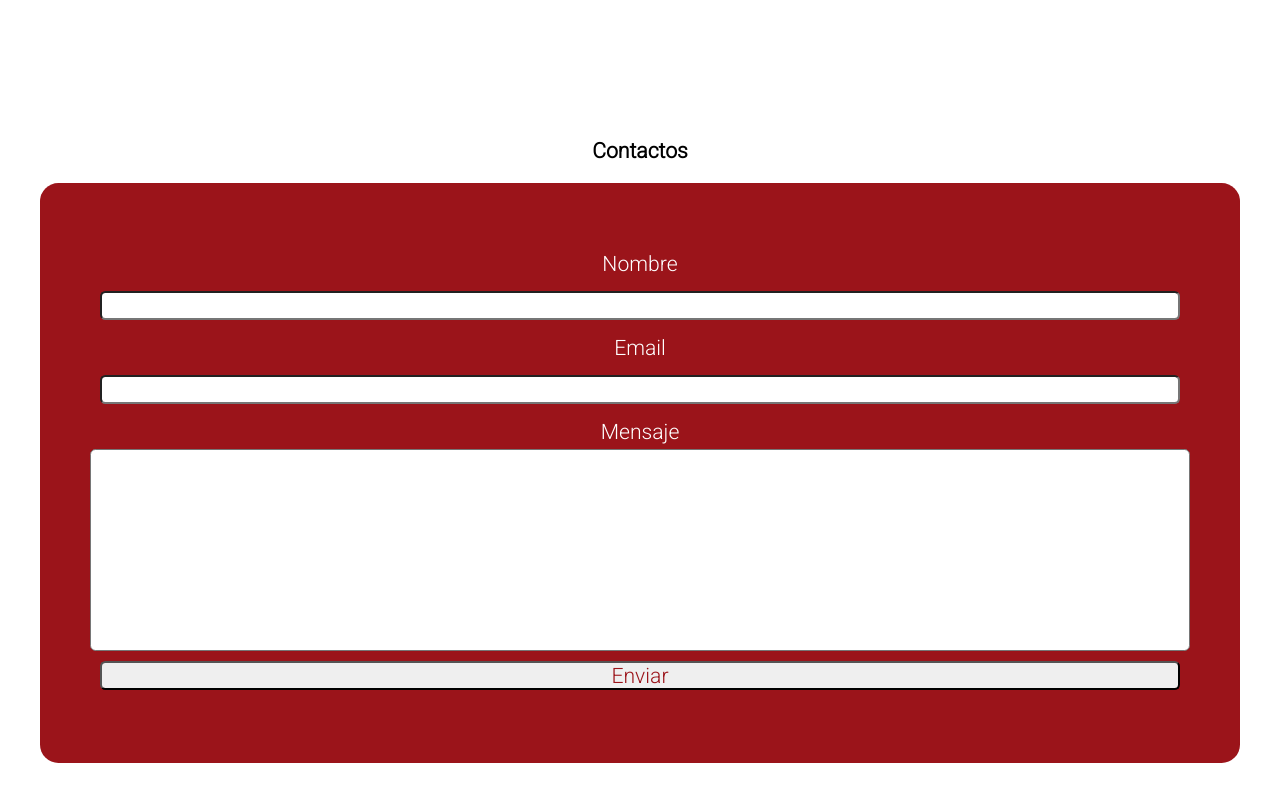
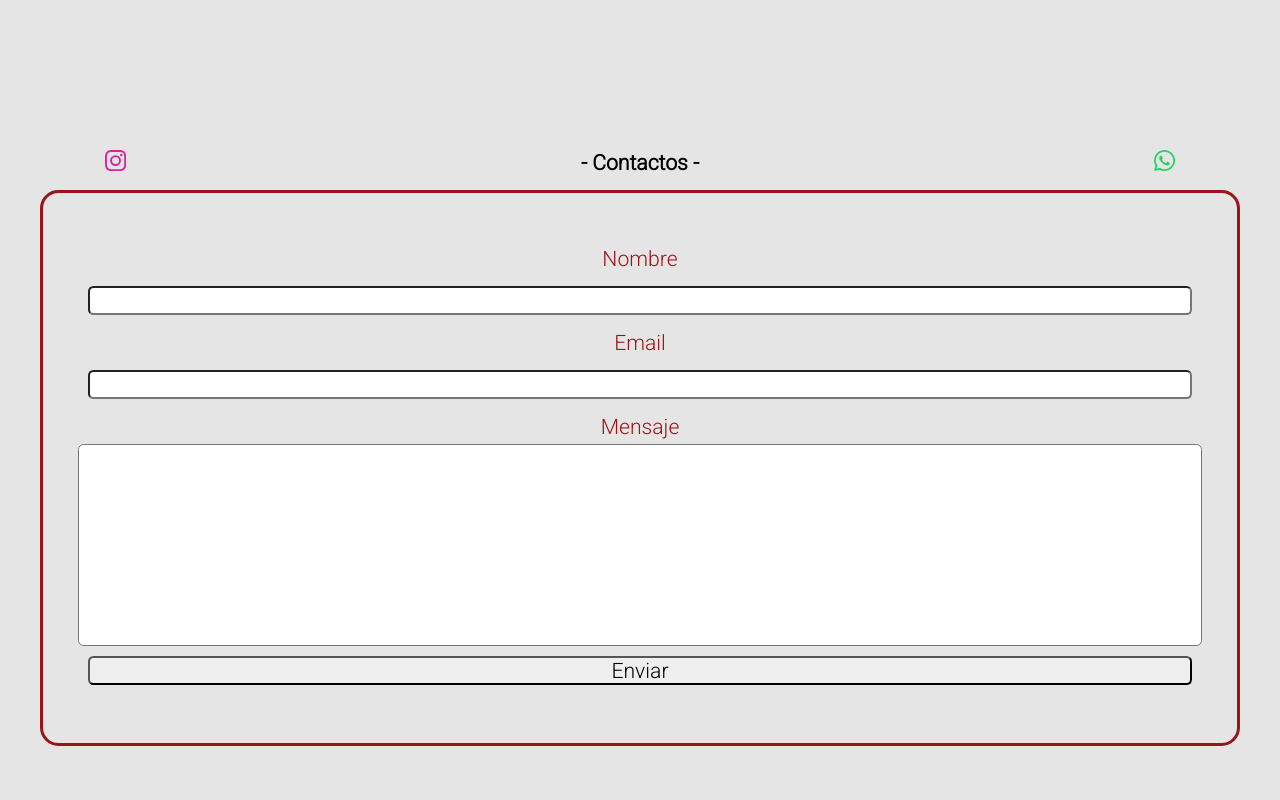
Before and after one commit to RodrigoSante/EpicAutoSpa, a React (Create React App) app: page / in a window 1280 px wide. Shown: the part 3360-4160 px from the top of the page. Built offline with nearby package versions, Linux system fonts and the light colour scheme; a web font is replaced by a local one.

Commit message:
fixing contact as with svg icons

```diff
--- a/src/App.css
+++ b/src/App.css
@@ -7,3 +7,7 @@
     font-size: 1.15rem;
     scroll-behavior: smooth;
 }
+
+body{
+    background-color: #e5e5e5;
+}
--- a/src/App.js
+++ b/src/App.js
@@ -5,6 +5,7 @@ import { openNav, closeNav } from './functionsMenu/Nav.js';
 import { FaMapMarkerAlt } from "react-icons/fa";
 import Slideshow from './components/Slideshow';
 import { ContactUs } from './components/ContactUS';
+import { BsWhatsapp, BsInstagram } from "react-icons/bs";
 
 function App() {
   return (
@@ -87,7 +88,11 @@ function App() {
       </section>
       <section>
         <div className='contact' id='contact'>
-          <p><strong>Contactos</strong></p>
+          <div className='container-tittle'>
+            <BsInstagram className='insta-icon'/>
+            <p><strong>- Contactos -</strong></p>
+            <BsWhatsapp className='wasap-icon'/>
+          </div>
           <div className='contact-container'>
             <ContactUs />
           </div>
--- a/src/components/ContactUS.js
+++ b/src/components/ContactUS.js
@@ -7,10 +7,6 @@ export const ContactUs = () => {
 
     const sendEmail = (e) => {
       e.preventDefault();
-
-      /*const YOUR_SERVICE_ID = 'service_trwl9mf';
-      const YOUR_TEMPLATE_ID = 'template_j00c2fp';
-      const YOUR_PUBLIC_KEY = 'jd_WrVj6wRWRzj4gw';*/
 
       emailjs.sendForm('service_trwl9mf', 'template_j00c2fp', form.current, 'jd_WrVj6wRWRzj4gw')
         .then((result) => {
--- a/src/components/ContactUsStyle.css
+++ b/src/components/ContactUsStyle.css
@@ -7,18 +7,41 @@
     text-align: center;
 }
 
-.contact p{
-    margin: 20px;
+.contact .container-tittle{
+    display: flex;
+    justify-content: space-between;
+    margin: 15px;
+    padding: 0px 50px;
 }
 
+.contact .wasap-icon{
+    fill: #25D366;
+}
+
+.contact .insta-icon{
+    fill: #d6249f;
+}
+
+/*#gradient{
+    fill: radial-gradient(
+        circle at 30% 107%,
+        #fdf497 0%,
+        #fdf497 5%,
+        #fd5949 45%,
+        #d6249f 60%,
+        #285AEB 90%
+        );
+}*/
+
 .contact .contact-container{
-    background-color: #9b141a;
+    border-style: solid;
+    border-color: #9b141a;
     border-radius: 1rem;
     display: flex;
     flex-direction: column;
     height: 60%;
     justify-content: center;
-    padding: 50px;
+    padding: 35px;
 }
 
 .contact .contact-container form{
@@ -29,12 +52,12 @@
 .contact .contact-container input{
     margin: 10px;
     border-radius: 0.3rem;
-    color: #9b141a;
+    color: #000;
 }
 
 .contact .contact-container label{
     margin: 5px;
-    color: white;
+    color: #9b141a;
 }
 
 .contact .contact-container textarea{
```
